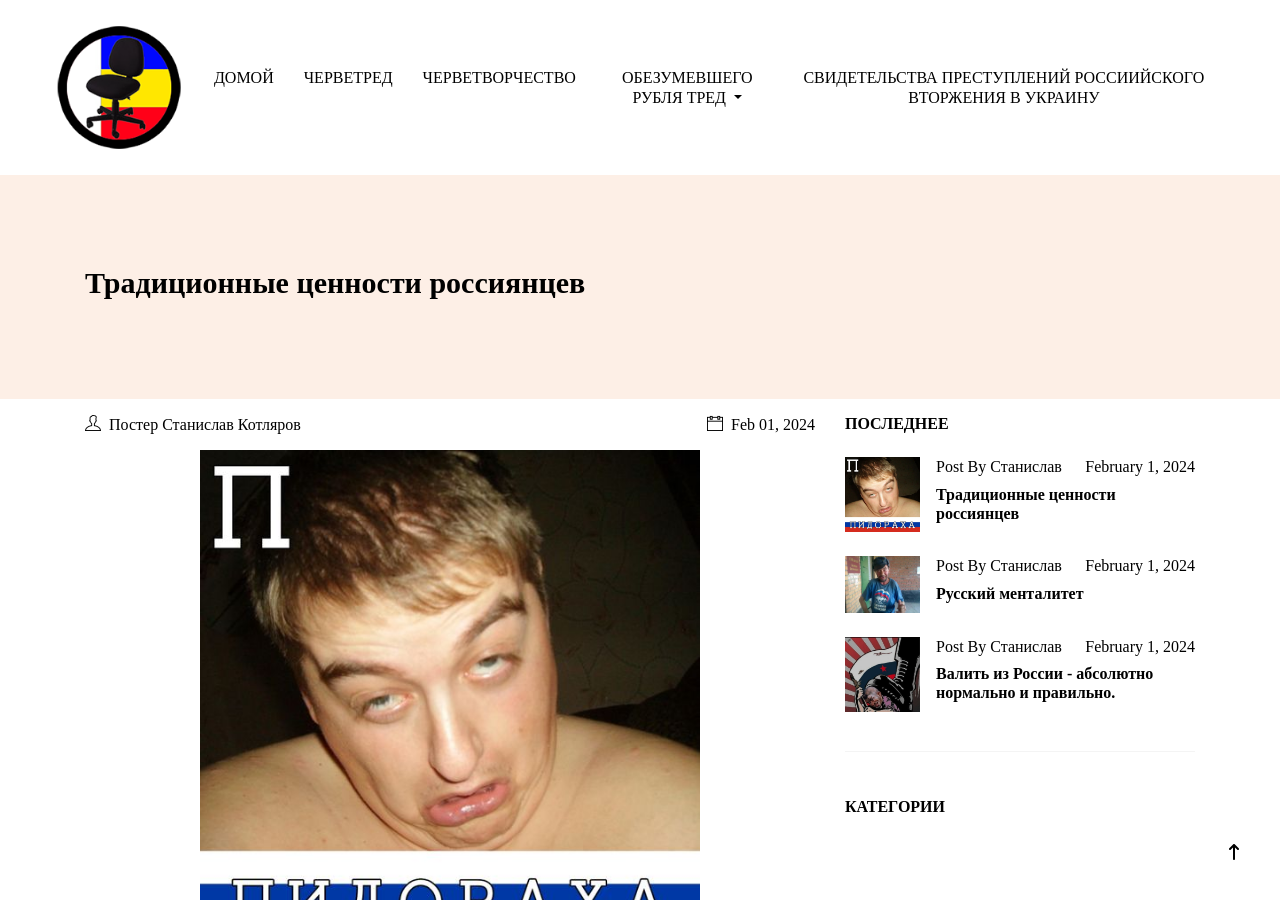
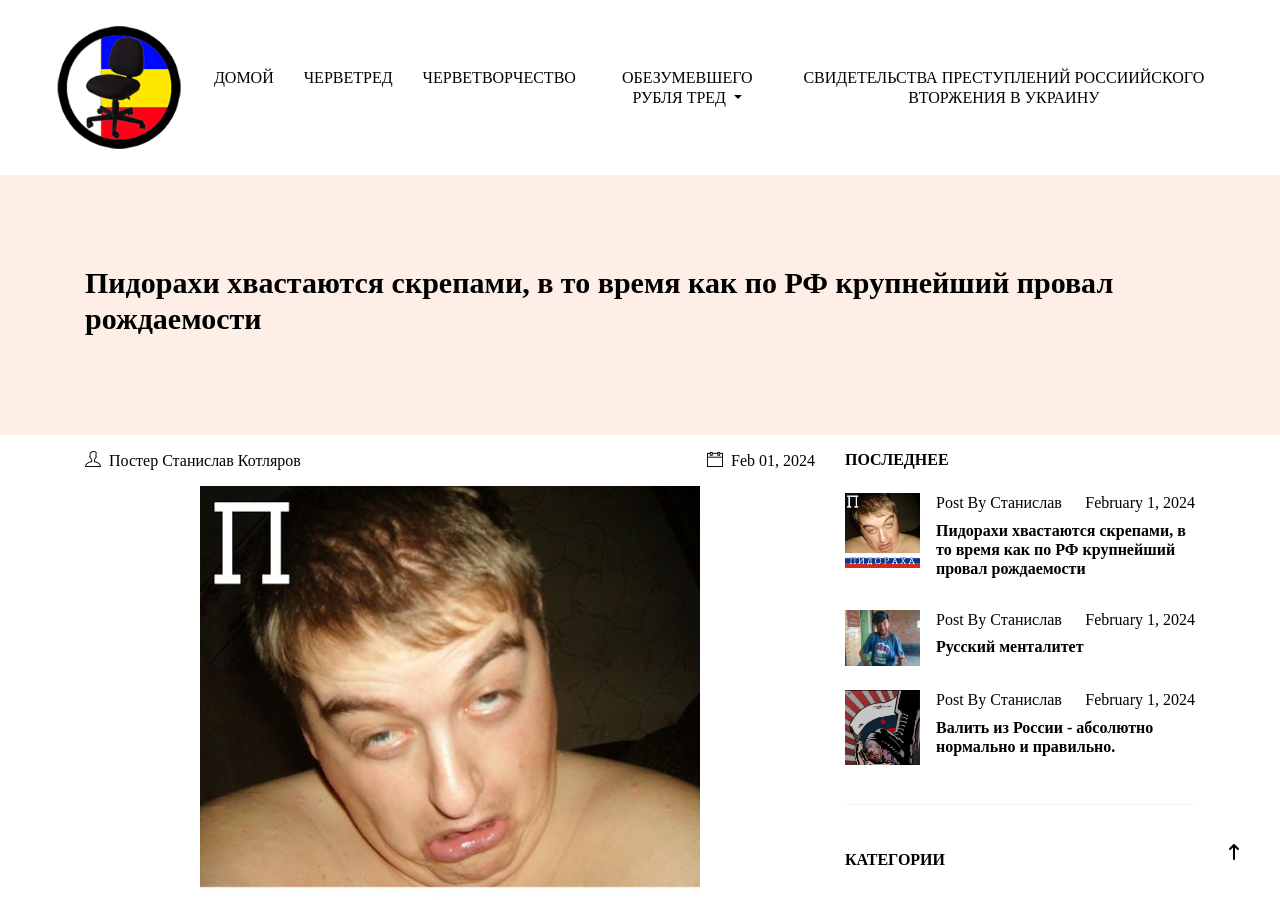
Before and after one commit to chervetred/chervetred.github.io, a Jekyll site: the page built from _posts/2024-02-01-черветред-против-россии-32.md, in a window 1280 px wide and 900 px high. Built offline with Jekyll 4.4.1, drawn with Linux system fonts in a browser that asks for light colours; some web fonts are replaced; comment, search, counter and statistics services are not loaded.

Commit message:
Update 2024-02-01-черветред-против-россии-32.md

```diff
--- a/_posts/2024-02-01-черветред-против-россии-32.md
+++ b/_posts/2024-02-01-черветред-против-россии-32.md
@@ -1,6 +1,6 @@
 ---
 layout: post
-title: "Традиционные ценности россиянцев"
+title: "Пидорахи хвастаются скрепами, в то время как по РФ крупнейший провал рождаемости"
 description: "Черветред против России. Червепедия официальный сайт."
 image: "assets/images/ЧЕРВЕТРЕД ПРОТИВ РОССИИ-13.jpg"
 ---
```
